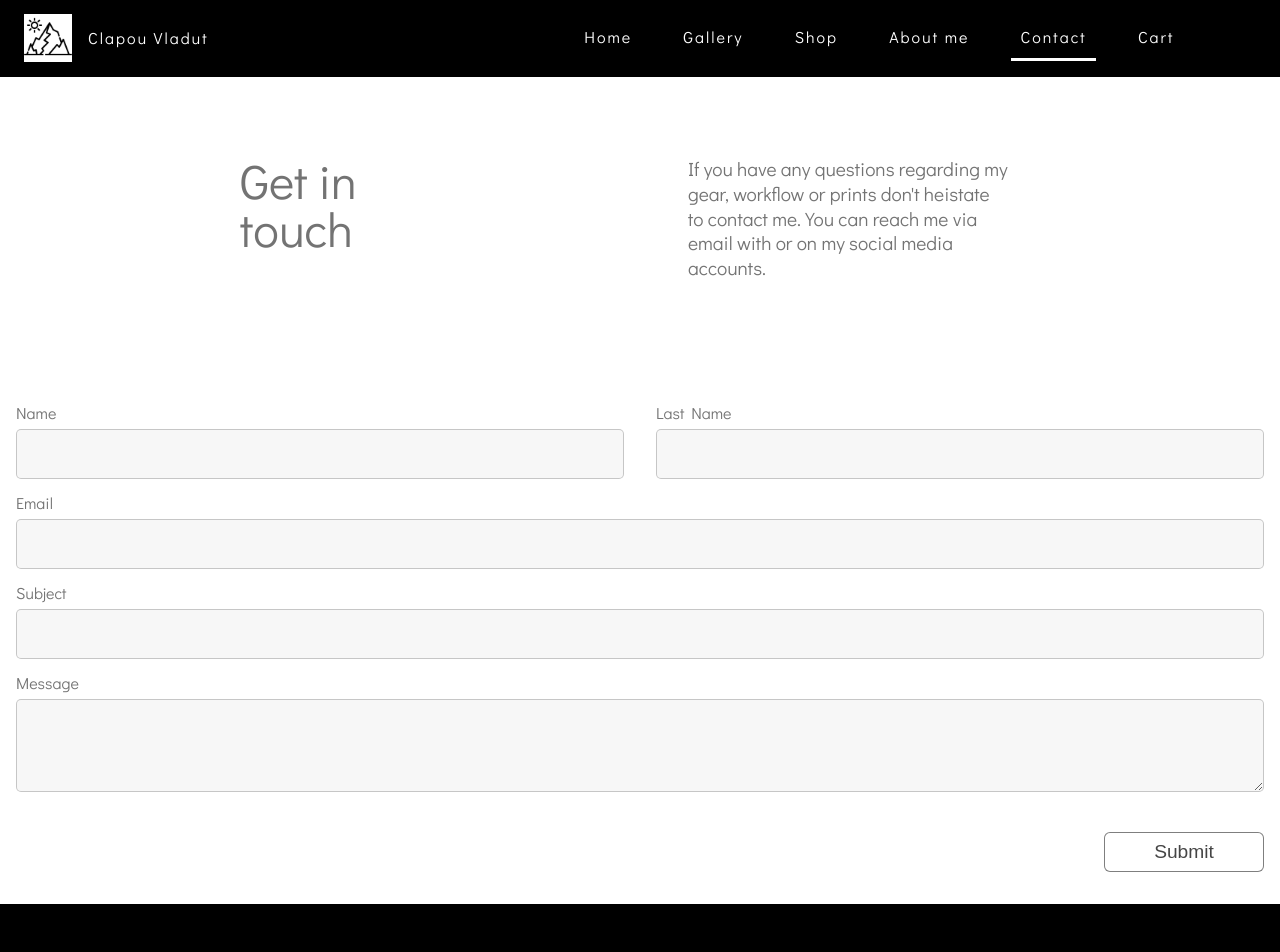
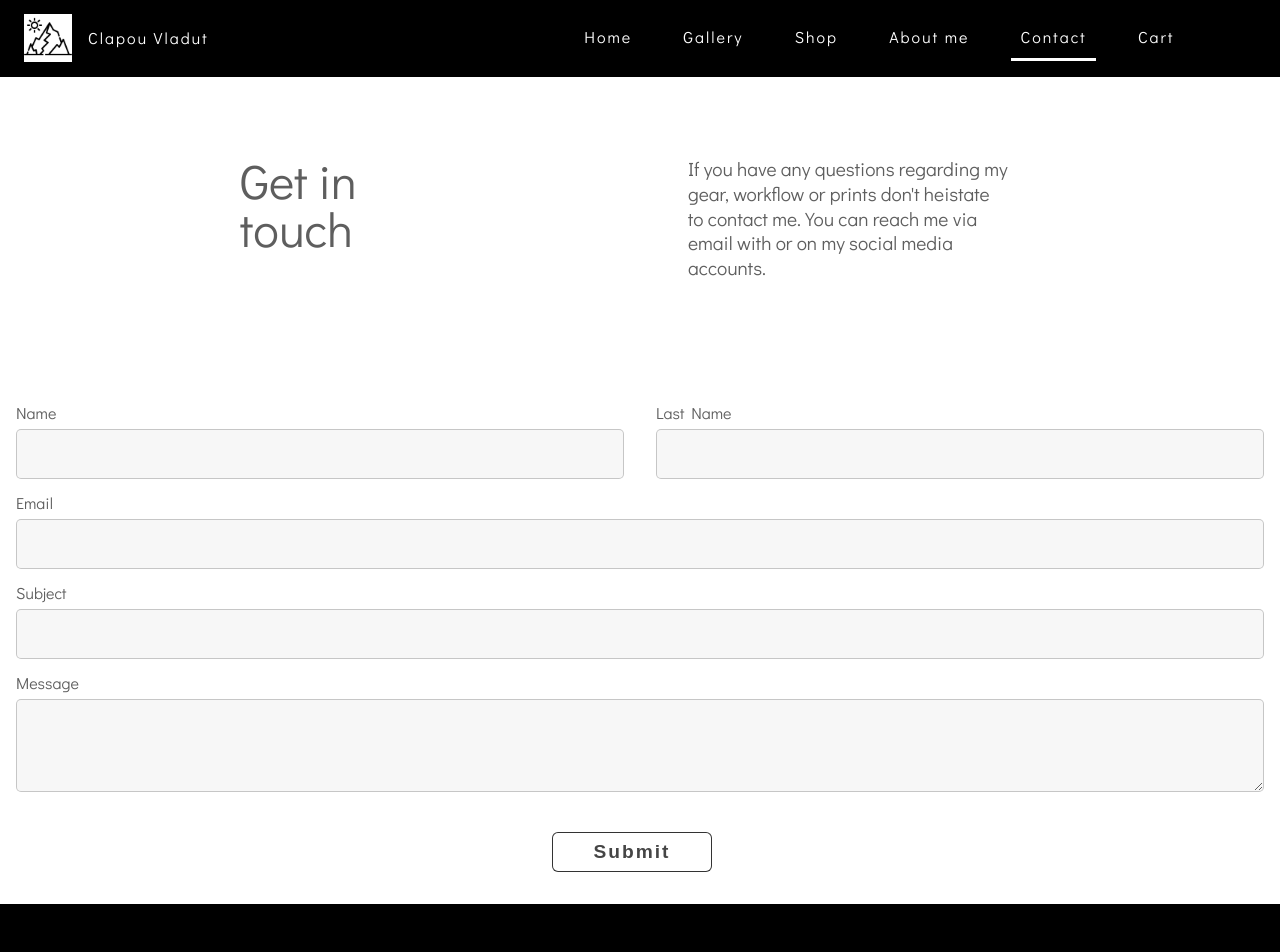
Before and after one commit to vladutclp/react-photo-gallery, a React (Create React App) app: page /contact in a window 1280 px wide. Shown: the top 952 px of the page. Built offline with nearby package versions, Linux system fonts and the light colour scheme.

Commit message:
Font color and submit button position changed

```diff
--- a/src/Components/Contact/Contact.module.scss
+++ b/src/Components/Contact/Contact.module.scss
@@ -1,7 +1,7 @@
 .contact {
     display: flex;
     flex-direction: column;
-    color: rgba(0, 0, 0, 0.55);
+    color: rgba(26,26,26,.7);
     margin-bottom: 2rem;
     &__infoWrapper {
         height: 10rem;
@@ -56,13 +56,15 @@
         height: 2.5rem;
         width: 10rem;
         background-color: white;
-        border: 1px solid rgba(0, 0, 0, 0.5);
+        border: 1px solid rgba(0, 0, 0, 0.801);
         border-radius: 6px;
-        align-self: flex-end;
+        align-self: center;
         margin-right: 1rem;
         margin-top: 2rem;
         font-size: 1.2rem;
         color: rgba(0, 0, 0, 0.73);
+        font-weight: bold;
+        letter-spacing: 2px;
         transition: .3s all ease;
         &:hover {
             cursor: pointer;
```
